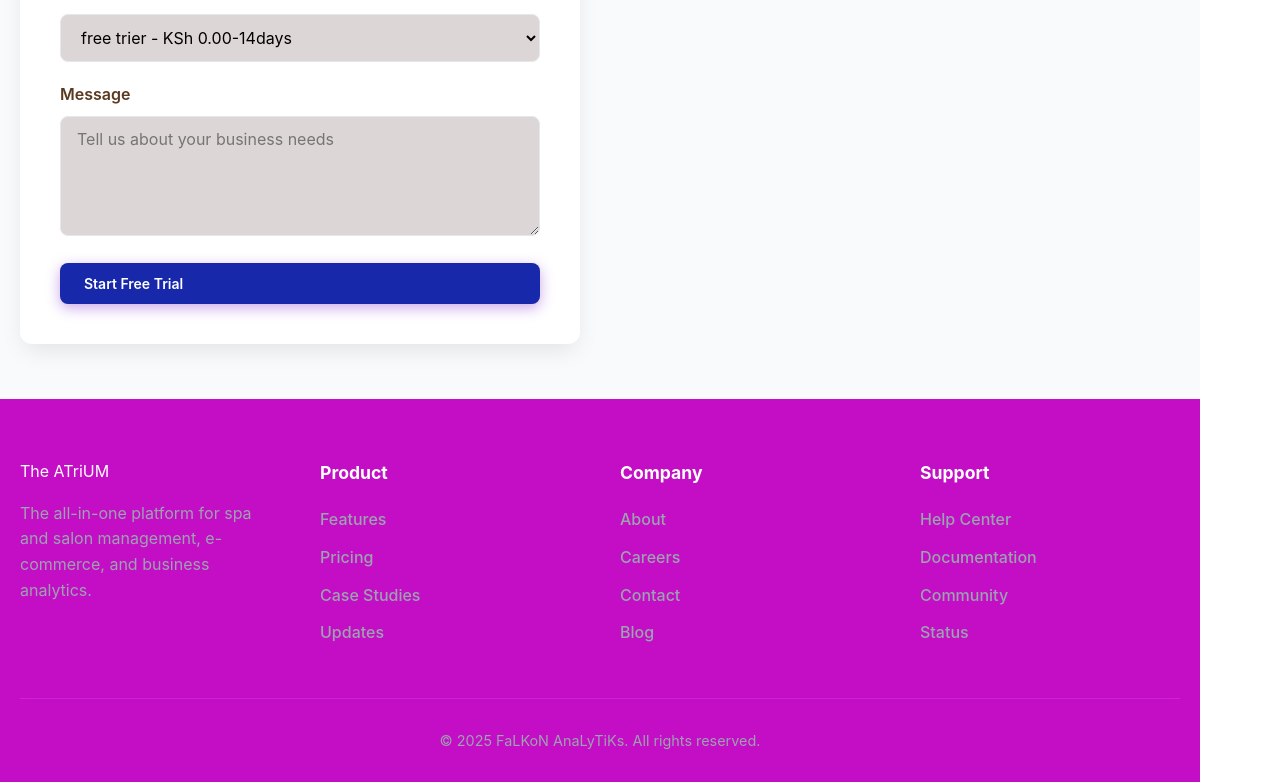
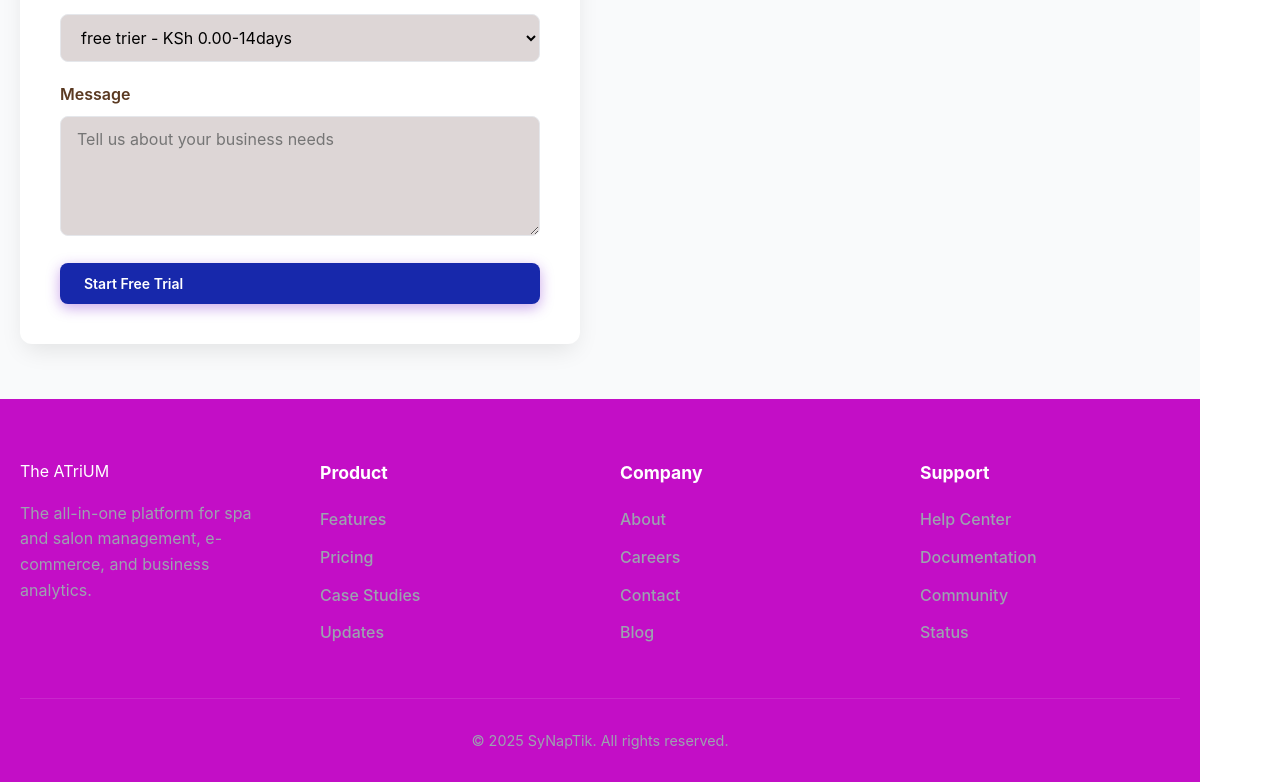
Before and after one commit to Jef70987/ATriUM, a React (Vite) app: page / in a window 1280 px wide. Shown: the part 4003-4785 px from the top of the page. Built offline with nearby package versions, Linux system fonts and the light colour scheme.

Commit message:
Update LandingPage.jsx

```diff
--- a/src/components/Landing/LandingPage.jsx
+++ b/src/components/Landing/LandingPage.jsx
@@ -514,7 +514,7 @@ const FalkonParlour = () => {
             </div>
 
             <div className="footer-bottom">
-                <p>&copy; {new Date().getFullYear()} FaLKoN AnaLyTiKs. All rights reserved.</p>
+                <p>&copy; {new Date().getFullYear()} SyNapTik. All rights reserved.</p>
             </div>
             </div>
         </footer>
```
